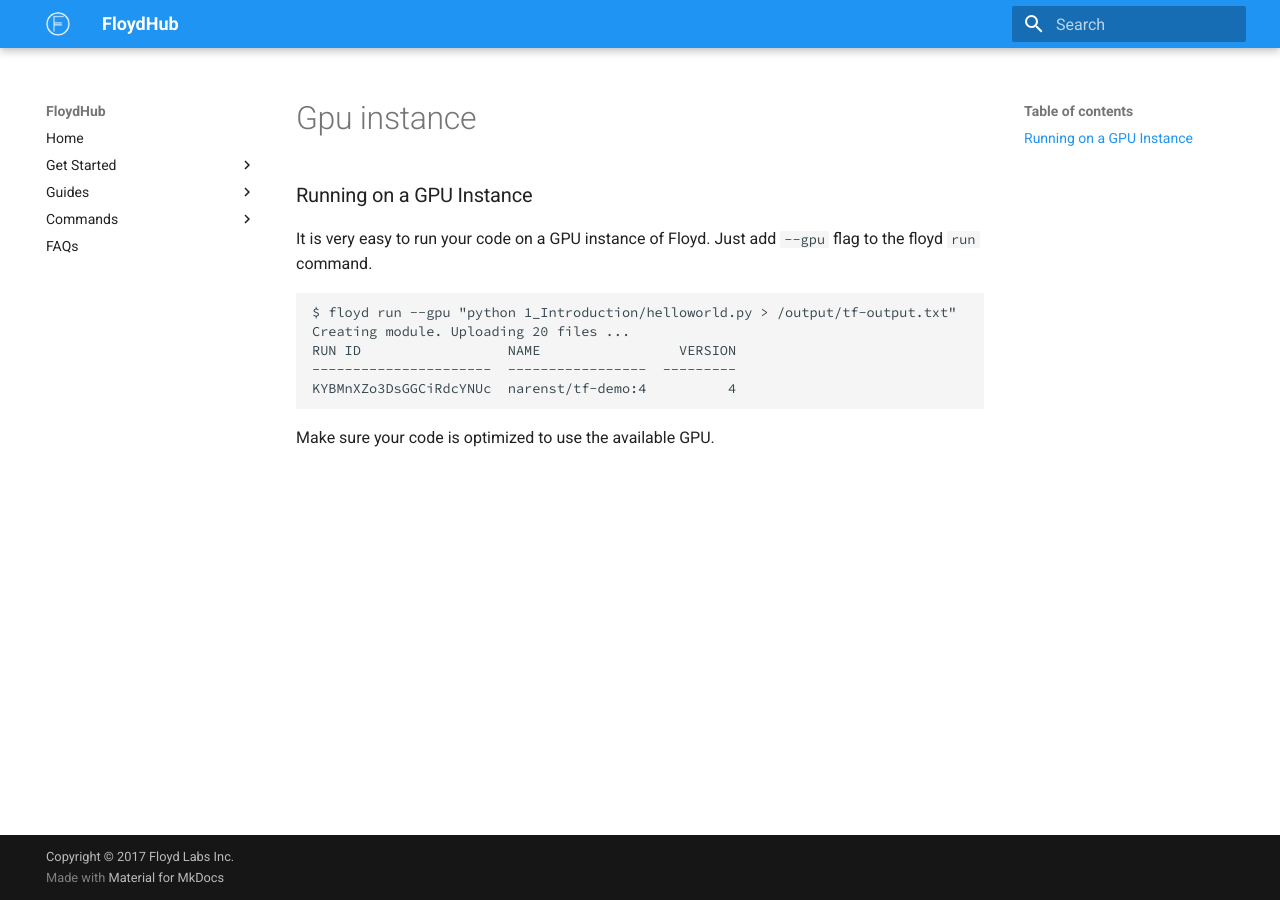
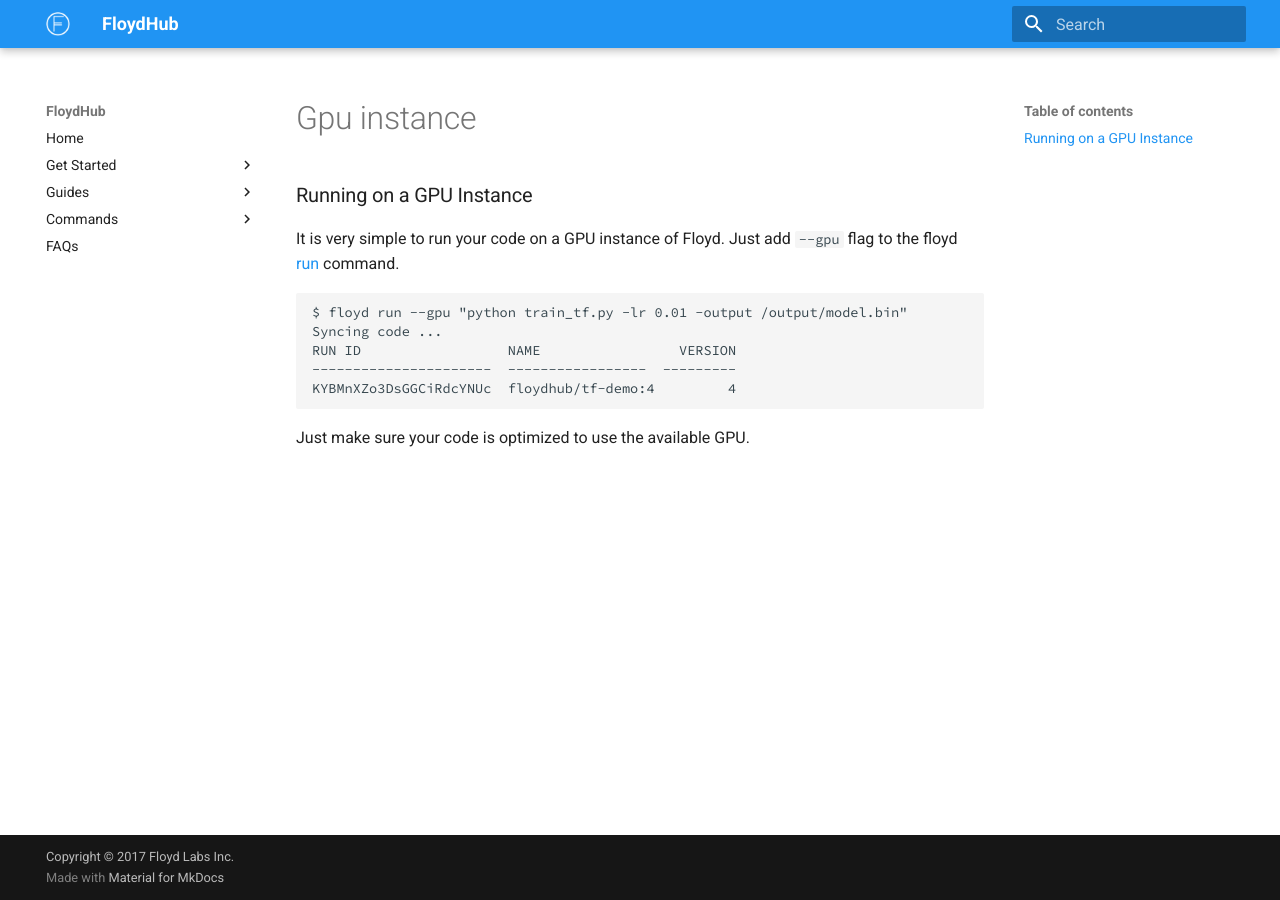
Before and after one commit to floydhub/floyd-docs, an MkDocs documentation site: the page built from docs/home/gpu_instance.md, in a window 1280 px wide. Built offline with MkDocs 1.6.1 and Material for MkDocs 9.7.7, drawn with Linux system fonts in a browser that asks for light colours; old or Windows-style settings are respelled for this version of MkDocs.

````diff
--- a/docs/home/gpu_instance.md
+++ b/docs/home/gpu_instance.md
@@ -1,12 +1,15 @@
 ### Running on a GPU Instance
 
-It is very easy to run your code on a GPU instance of Floyd. Just add `--gpu` flag
-to the floyd `run` command.
+It is very simple to run your code on a GPU instance of Floyd. Just add `--gpu` flag
+to the floyd [run](../commands/run.md) command.
 
-    $ floyd run --gpu "python 1_Introduction/helloworld.py > /output/tf-output.txt"
-    Creating module. Uploading 20 files ...
-    RUN ID                  NAME                 VERSION
-    ----------------------  -----------------  ---------
-    KYBMnXZo3DsGGCiRdcYNUc  narenst/tf-demo:4          4
 
-Make sure your code is optimized to use the available GPU.
+```bash
+$ floyd run --gpu "python train_tf.py -lr 0.01 -output /output/model.bin"
+Syncing code ...
+RUN ID                  NAME                 VERSION
+----------------------  -----------------  ---------
+KYBMnXZo3DsGGCiRdcYNUc  floydhub/tf-demo:4         4
+```
+
+Just make sure your code is optimized to use the available GPU.
--- a/mkdocs.yml
+++ b/mkdocs.yml
@@ -12,7 +12,8 @@ pages:
         - 'Environments': home/environments.md
     - Guides:
         - 'Jupyter Notebook': guides/jupyter.md
-        - 'Floyd Serving': guides/serving.md
+        - 'Style Transfer': guides/style_transfer.md
+        - 'Public Datasets': guides/datasets.md
     - Commands:
         - 'floyd': commands/index.md
         - 'floyd login': commands/login.md
````
Also changed, not shown: docs/commands/login.md (+6 -0 lines), docs/guides/datasets.md (added, +7 -0 lines), docs/guides/jupyter.md (+5 -5 lines), docs/guides/serving.md (deleted, +0 -127 lines), docs/guides/style_transfer.md (added, +150 -0 lines), docs/faq.md (line endings or trailing spaces).
